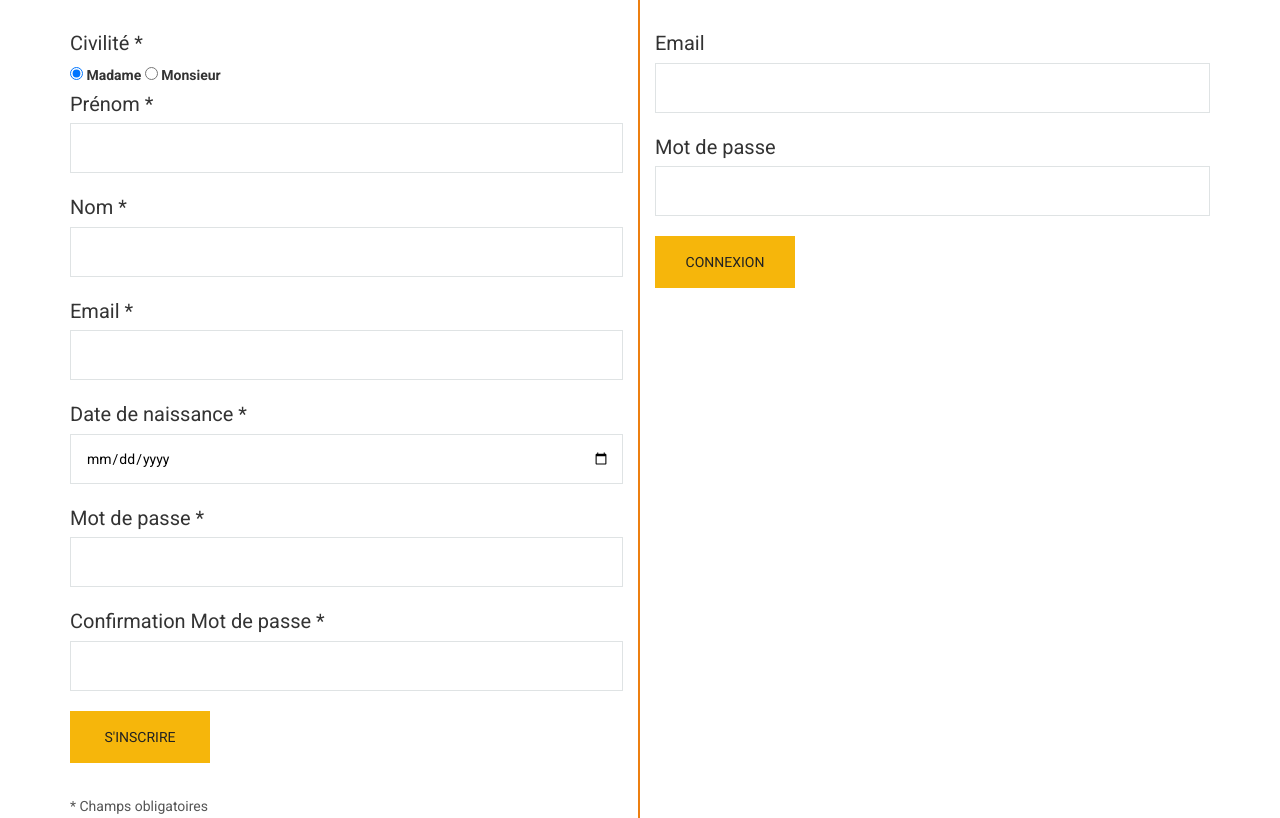
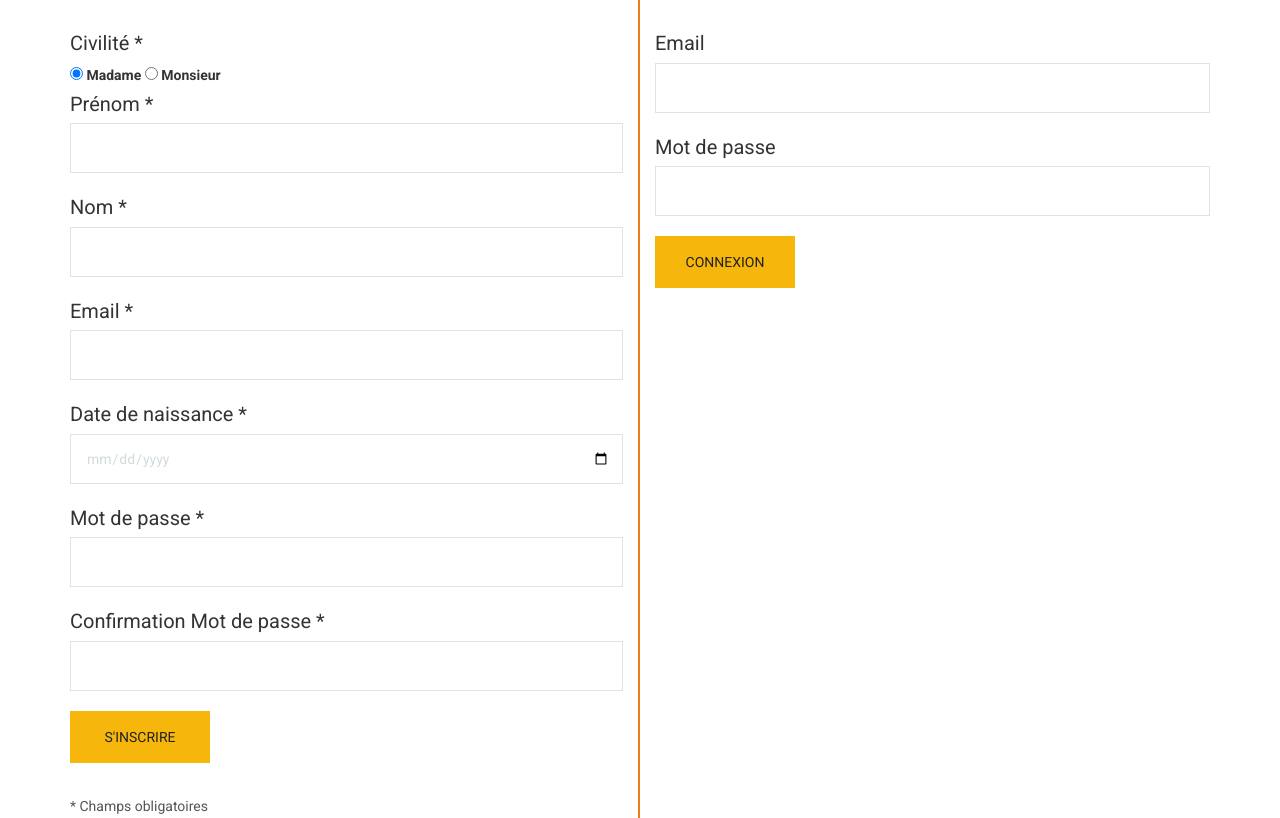
Before and after one commit to antoine5600/ProjetWeb, a PHP site: page /inscription.php in a window 1280 px wide. Shown: the part 207-1025 px from the top of the page. Run offline with PHP 8.4, Linux system fonts and the light colour scheme; some libraries are stand-ins or nearby versions.

Commit message:
modif inscription + server

```diff
--- a/inscription.php
+++ b/inscription.php
@@ -23,17 +23,17 @@
                             <input type="radio" id="title_2" name="dwfrm_profile_customer_title" value="2" />
                             <label class="civil" for="title_2">Monsieur</label><br />
                         <label class="main-label" for="bday">Prénom *</label>
-                            <input type="text" id="colortext" class="form-control input_box" name="username" value="<?php echo $username; ?>" >
+                            <input type="text" class="form-control input_box" name="username"  >
                         <label class="main-label" for="bday">Nom *</label>
-                            <input type="text" id="colortext" class="form-control input_box">
+                            <input type="text" class="form-control input_box">
                         <label class="main-label" for="bday">Email *</label>
-                            <input type="text" id="colortext" class="form-control input_box" name="email" value="<?php echo $email; ?>">
+                            <input type="text" class="form-control input_box" name="email">
                         <label class="main-label" for="bday">Date de naissance *</label>
-                            <input type="date" id="colortext" class="form-control input_box" id="bday" name="bday">
+                            <input type="date" class="form-control input_box" id="bday" name="bday">
                         <label class="main-label" for="bday">Mot de passe *</label>
-                            <input type="password" id="colortext" class="form-control input_box" name="password_1">
+                            <input type="password" class="form-control input_box" name="password_1">
                         <label class="main-label" for="bday">Confirmation Mot de passe *</label>
-                            <input type="password" id="colortext" class="form-control input_box" type="password" name="password_2">
+                            <input type="password" class="form-control input_box" type="password" name="password_2">
                         <button type="submit" class="btn btn-default" name="reg_user">S'inscrire</button>
                         <p>* Champs obligatoires</p>
                     </form>
@@ -44,9 +44,9 @@
                     <form method="post" action="inscription.php" class="form-inline contact_box">
                         <?php include('errors_log.php'); ?>
                     <label class="main-label" for="bday">Email</label>
-                        <input type="text" id="colortext" name="username" class="form-control input_box" value="">
+                        <input type="text" name="mail" class="form-control input_box" value="">
                             <label class="main-label" for="bday">Mot de passe</label>
-                        <input type="password" id="colortext" name="password"class="form-control input_box">
+                        <input type="password" name="password"class="form-control input_box">
                         <button type="submit" class="btn btn-default" name="login_user">Connexion</button>
                     </form>
                 </div>
```
Also changed, not shown: server.php (+12 -12 lines).
